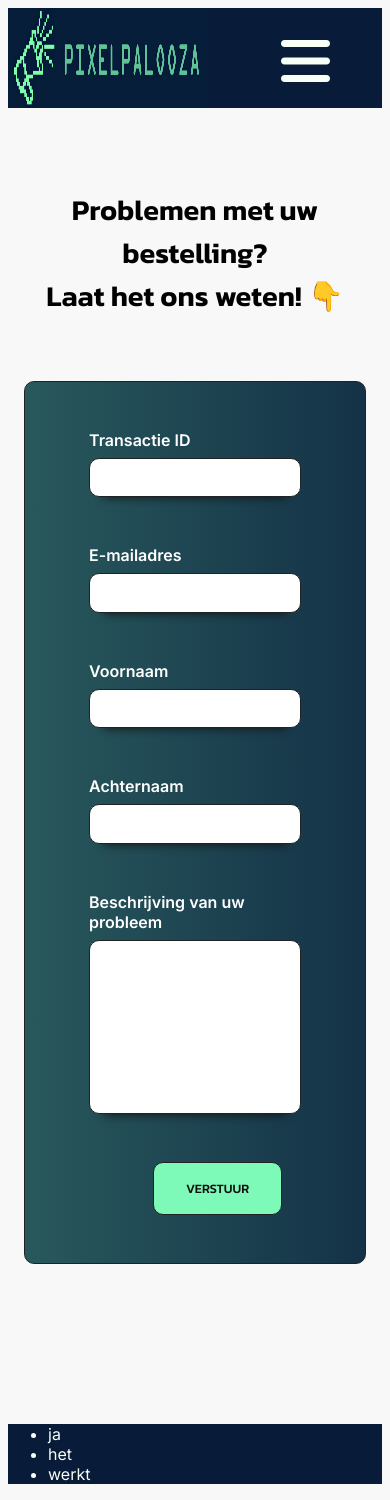
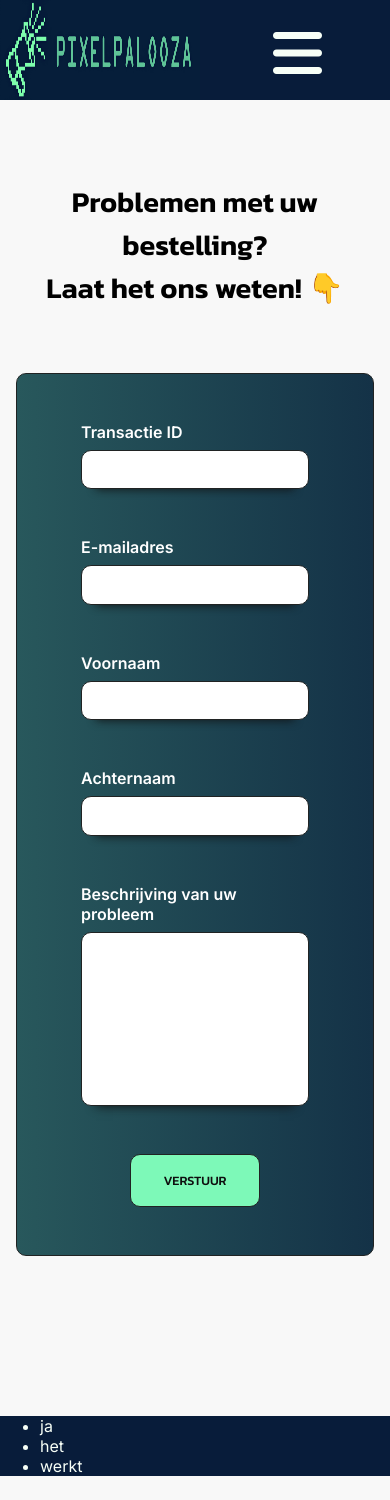
Before and after one commit to GlupekEJ/GameEvent, an Angular app in the folder Client/: page /contact in a window 390 px wide. Built offline with nearby package versions, Linux system fonts and the light colour scheme.

Commit message:
fix van responsiviteit button contactformulier

```diff
--- a/Client/src/app/contact/contact.component.css
+++ b/Client/src/app/contact/contact.component.css
@@ -104,8 +104,6 @@ textarea {
 
 .knop_verstuur_bericht {
   margin-top: 3rem;
-  margin-left: 4rem;
-  margin-right: 4rem;
   margin-bottom: 3rem;
   background-color: #7df9b8;
   padding: 1rem;
--- a/Client/src/styles.css
+++ b/Client/src/styles.css
@@ -1,4 +1,6 @@
 /* You can add global styles to this file, and also import other style files */
 body {
     background: #F8F8F8;
+     margin: 0px;
+     padding: 0px;
 }
```
